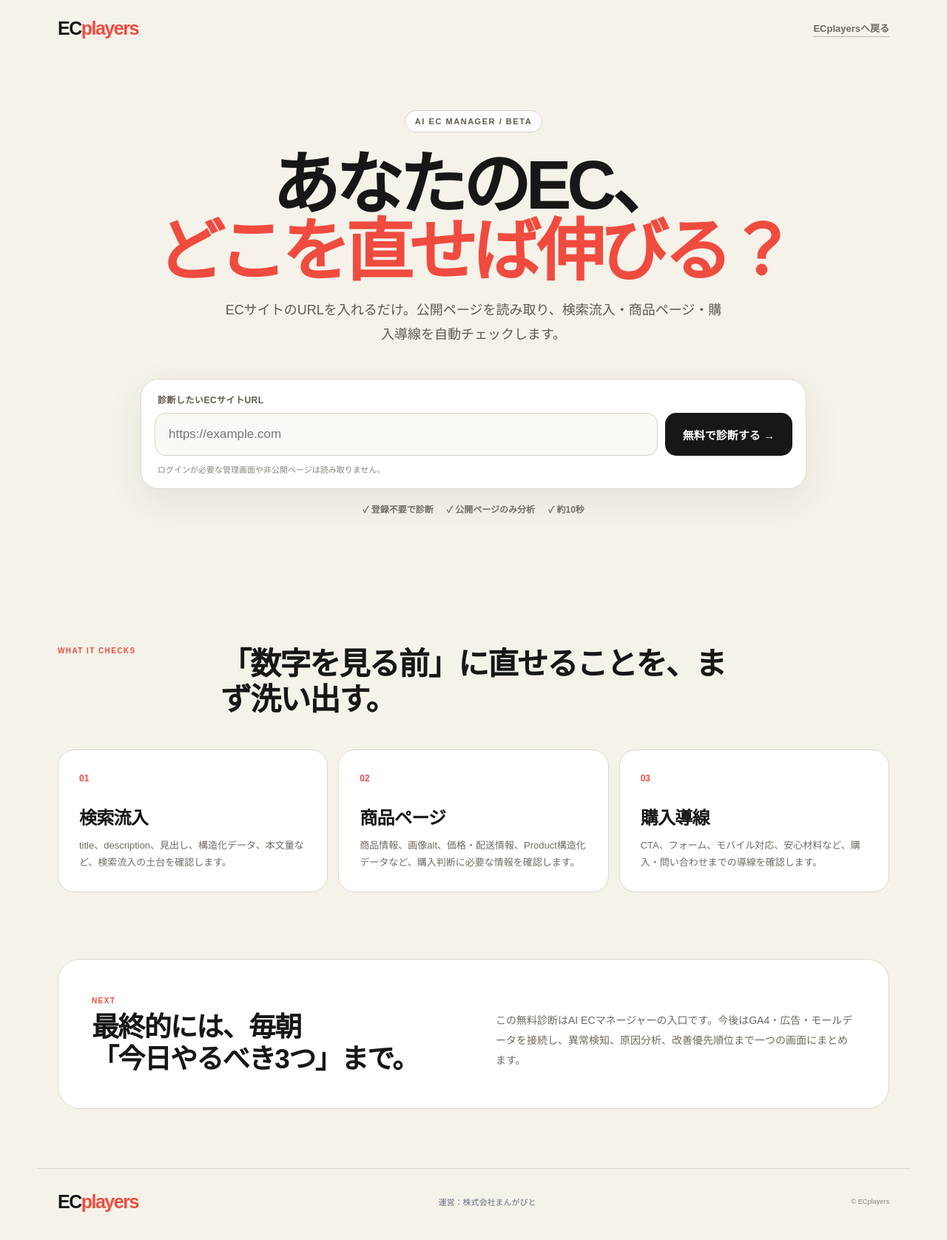
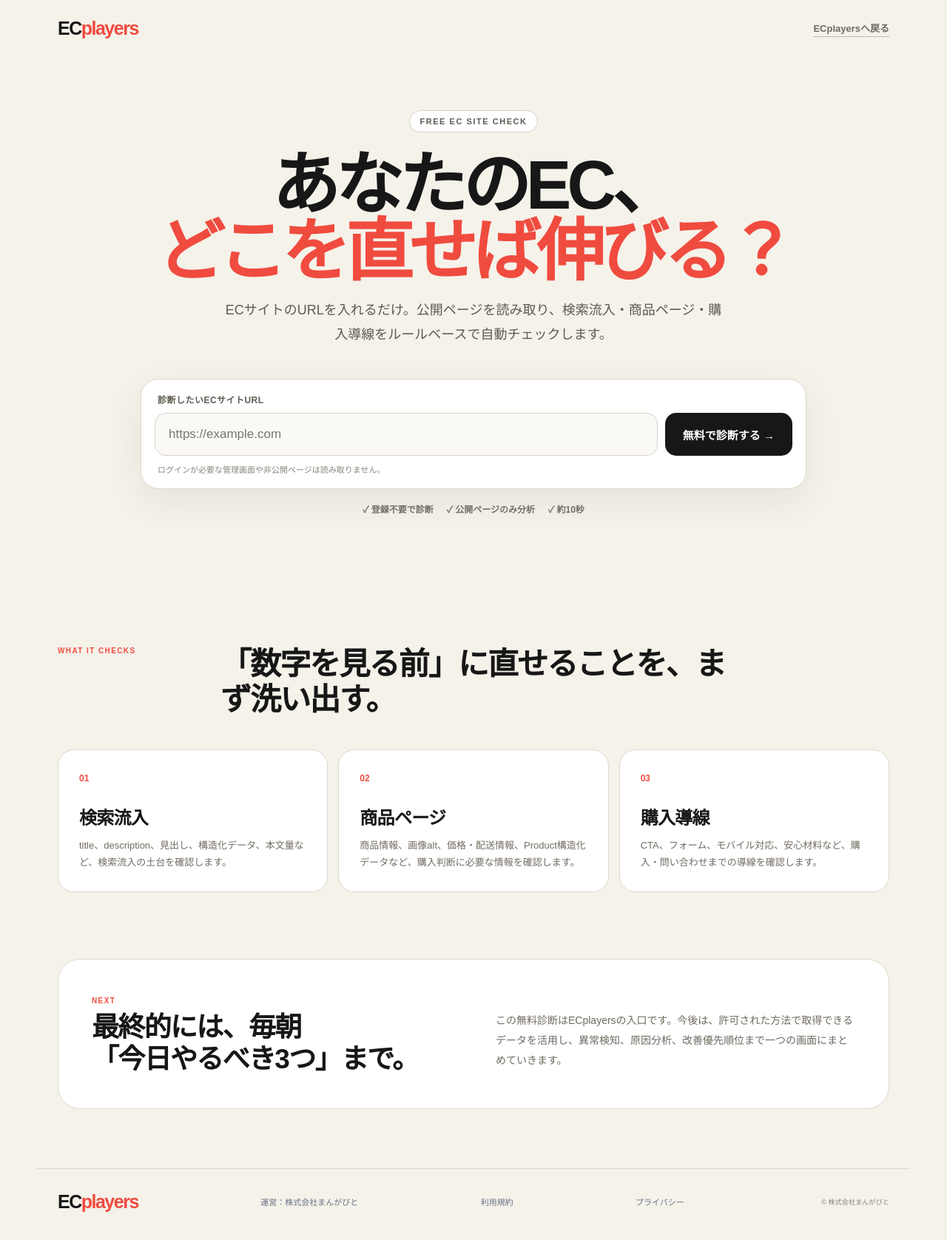
Before and after one commit to hrt14/ecplayers, a Next.js app: page /diagnosis in a window 1280 px wide. Shown: the top 1676 px of the page at 74% size. Built offline with nearby package versions, Linux system fonts and the light colour scheme.

Commit message:
Align diagnosis copy and add legal links

```diff
--- a/app/diagnosis/page.tsx
+++ b/app/diagnosis/page.tsx
@@ -3,8 +3,8 @@ import DiagnosisClient from './DiagnosisClient'
 import styles from './diagnosis.module.css'
 
 export const metadata: Metadata = {
-  title: '無料AI EC診断 | ECplayers',
-  description: 'ECサイトのURLを入力するだけ。公開ページを分析し、検索流入・商品ページ・購入導線の改善ポイントを無料で診断します。',
+  title: '無料ECサイト診断 | ECplayers',
+  description: 'ECサイトのURLを入力するだけ。公開ページをチェックし、検索流入・商品ページ・購入導線の改善ポイントを無料で定量診断します。',
 }
 
 export default function DiagnosisPage() {
@@ -16,9 +16,9 @@ export default function DiagnosisPage() {
       </header>
 
       <section className={styles.hero}>
-        <div className={styles.badge}>AI EC MANAGER / BETA</div>
+        <div className={styles.badge}>FREE EC SITE CHECK</div>
         <h1>あなたのEC、<br /><em>どこを直せば伸びる？</em></h1>
-        <p className={styles.lead}>ECサイトのURLを入れるだけ。公開ページを読み取り、検索流入・商品ページ・購入導線を自動チェックします。</p>
+        <p className={styles.lead}>ECサイトのURLを入れるだけ。公開ページを読み取り、検索流入・商品ページ・購入導線をルールベースで自動チェックします。</p>
         <DiagnosisClient />
         <div className={styles.safetyLine}>
           <span>✓ 登録不要で診断</span>
@@ -41,10 +41,10 @@ export default function DiagnosisPage() {
 
       <section className={styles.roadmap}>
         <div><span>NEXT</span><h2>最終的には、毎朝<br />「今日やるべき3つ」まで。</h2></div>
-        <p>この無料診断はAI ECマネージャーの入口です。今後はGA4・広告・モールデータを接続し、異常検知、原因分析、改善優先順位まで一つの画面にまとめます。</p>
+        <p>この無料診断はECplayersの入口です。今後は、許可された方法で取得できるデータを活用し、異常検知、原因分析、改善優先順位まで一つの画面にまとめていきます。</p>
       </section>
 
-      <footer className={styles.footer}><a className={styles.brand} href="/">EC<span>players</span></a><a href="/company">運営：株式会社まんがびと</a><small>© ECplayers</small></footer>
+      <footer className={styles.footer}><a className={styles.brand} href="/">EC<span>players</span></a><a href="/company">運営：株式会社まんがびと</a><a href="/terms">利用規約</a><a href="/privacy">プライバシー</a><small>© 株式会社まんがびと</small></footer>
     </main>
   )
 }
```
